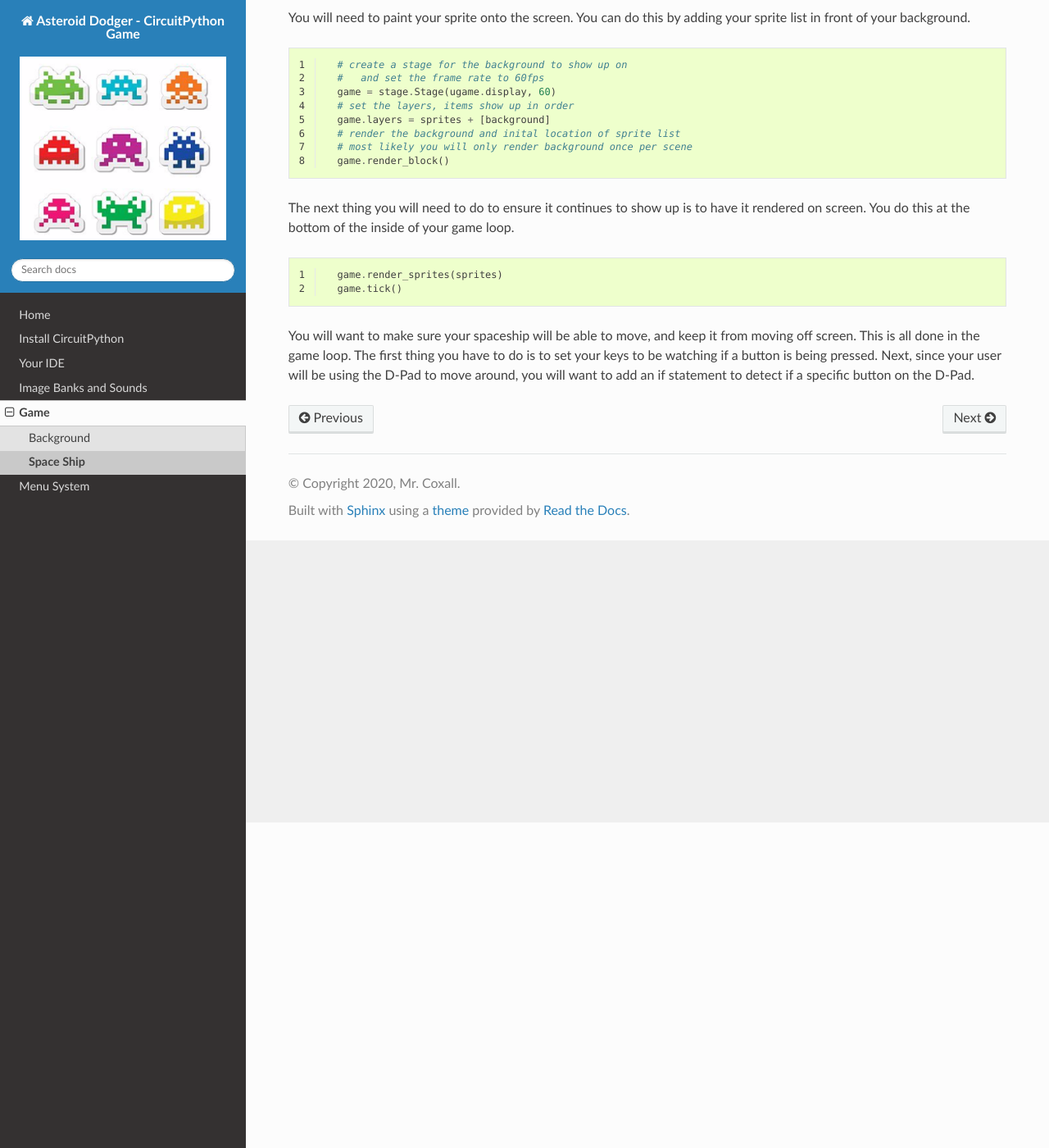
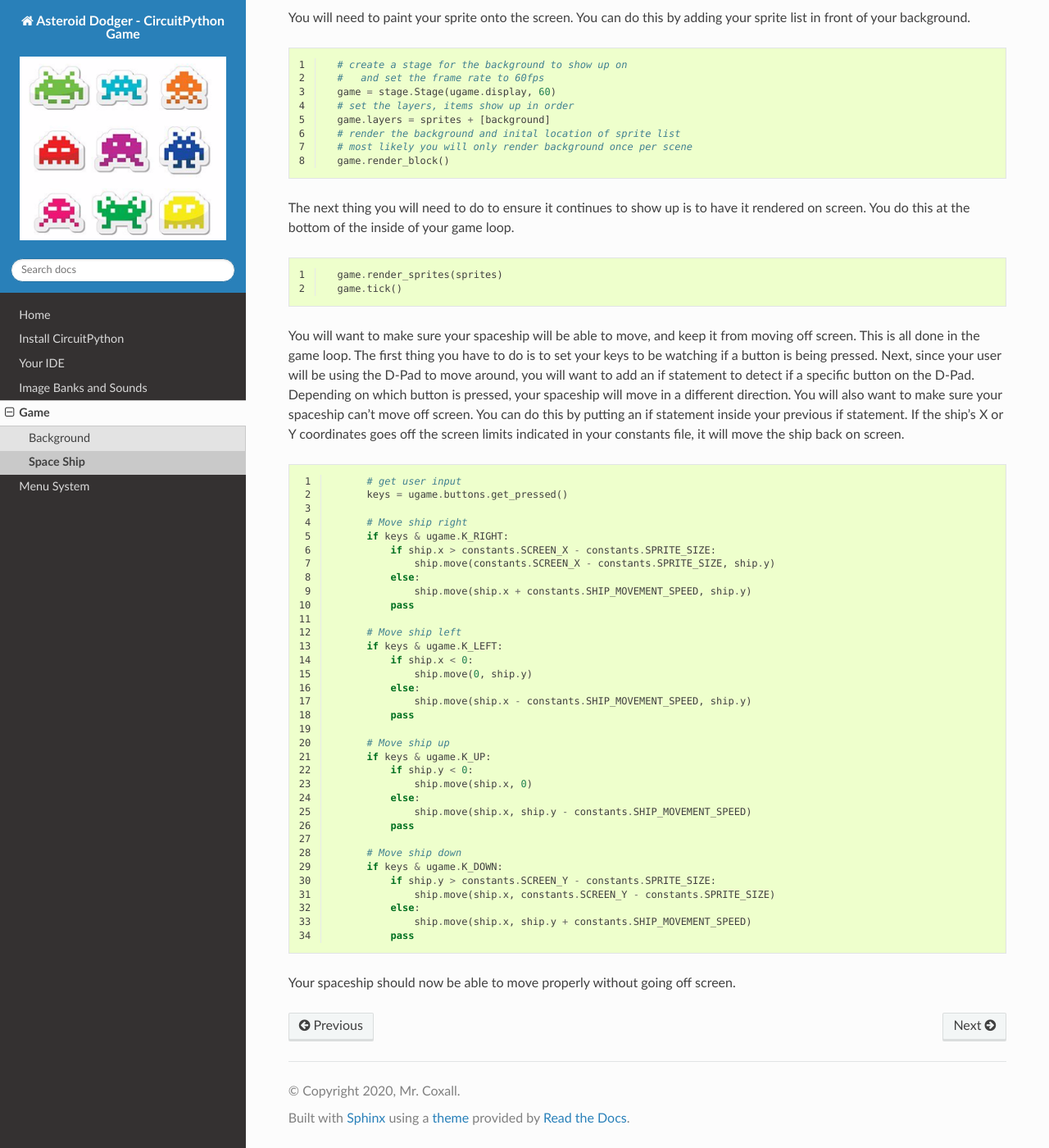
Before and after one commit to MotherTeresaHS/ICS3U-2019-Group18, a Sphinx documentation site: the page built from docs/game/space_ship.rst, in a window 1280 px wide and 1400 px high, scrolled down 397 px. Shown: the whole window at 82% size. Built offline with Sphinx 7.4.7 and the Read the Docs theme 2.0.0, drawn with Linux system fonts in a browser that asks for light colours; pages that are not in the unit, such as notebooks, are missing from menus.

Commit message:
Edits to readthedocs

```diff
--- a/docs/game/index.rst
+++ b/docs/game/index.rst
@@ -10,6 +10,7 @@
    :maxdepth: 1
    :glob:
 
+   Constants <constants>
    Background <background>
    Space Ship <space_ship>
    Asteroids <asteroids>
--- a/docs/game/space_ship.rst
+++ b/docs/game/space_ship.rst
@@ -37,4 +37,44 @@
     game.render_sprites(sprites)
     game.tick()
 
-You will want to make sure your spaceship will be able to move, and keep it from moving off screen. This is all done in the game loop. The first thing you have to do is to set your keys to be watching if a button is being pressed. Next, since your user will be using the D-Pad to move around, you will want to add an if statement to detect if a specific button on the D-Pad.
+You will want to make sure your spaceship will be able to move, and keep it from moving off screen. This is all done in the game loop. The first thing you have to do is to set your keys to be watching if a button is being pressed. Next, since your user will be using the D-Pad to move around, you will want to add an if statement to detect if a specific button on the D-Pad. Depending on which button is pressed, your spaceship will move in a different direction. You will also want to make sure your spaceship can't move off screen. You can do this by putting an if statement inside your previous if statement. If the ship's X or Y coordinates goes off the screen limits indicated in your constants file, it will move the ship back on screen.
+
+.. code-block:: python
+  :linenos:
+
+        # get user input
+        keys = ugame.buttons.get_pressed()
+
+        # Move ship right
+        if keys & ugame.K_RIGHT:
+            if ship.x > constants.SCREEN_X - constants.SPRITE_SIZE:
+                ship.move(constants.SCREEN_X - constants.SPRITE_SIZE, ship.y)
+            else:
+                ship.move(ship.x + constants.SHIP_MOVEMENT_SPEED, ship.y)
+            pass
+
+        # Move ship left
+        if keys & ugame.K_LEFT:
+            if ship.x < 0:
+                ship.move(0, ship.y)
+            else:
+                ship.move(ship.x - constants.SHIP_MOVEMENT_SPEED, ship.y)
+            pass
+
+        # Move ship up
+        if keys & ugame.K_UP:
+            if ship.y < 0:
+                ship.move(ship.x, 0)
+            else:
+                ship.move(ship.x, ship.y - constants.SHIP_MOVEMENT_SPEED)
+            pass
+
+        # Move ship down
+        if keys & ugame.K_DOWN:
+            if ship.y > constants.SCREEN_Y - constants.SPRITE_SIZE:
+                ship.move(ship.x, constants.SCREEN_Y - constants.SPRITE_SIZE)
+            else:
+                ship.move(ship.x, ship.y + constants.SHIP_MOVEMENT_SPEED)
+            pass
+
+Your spaceship should now be able to move properly without going off screen.
```
